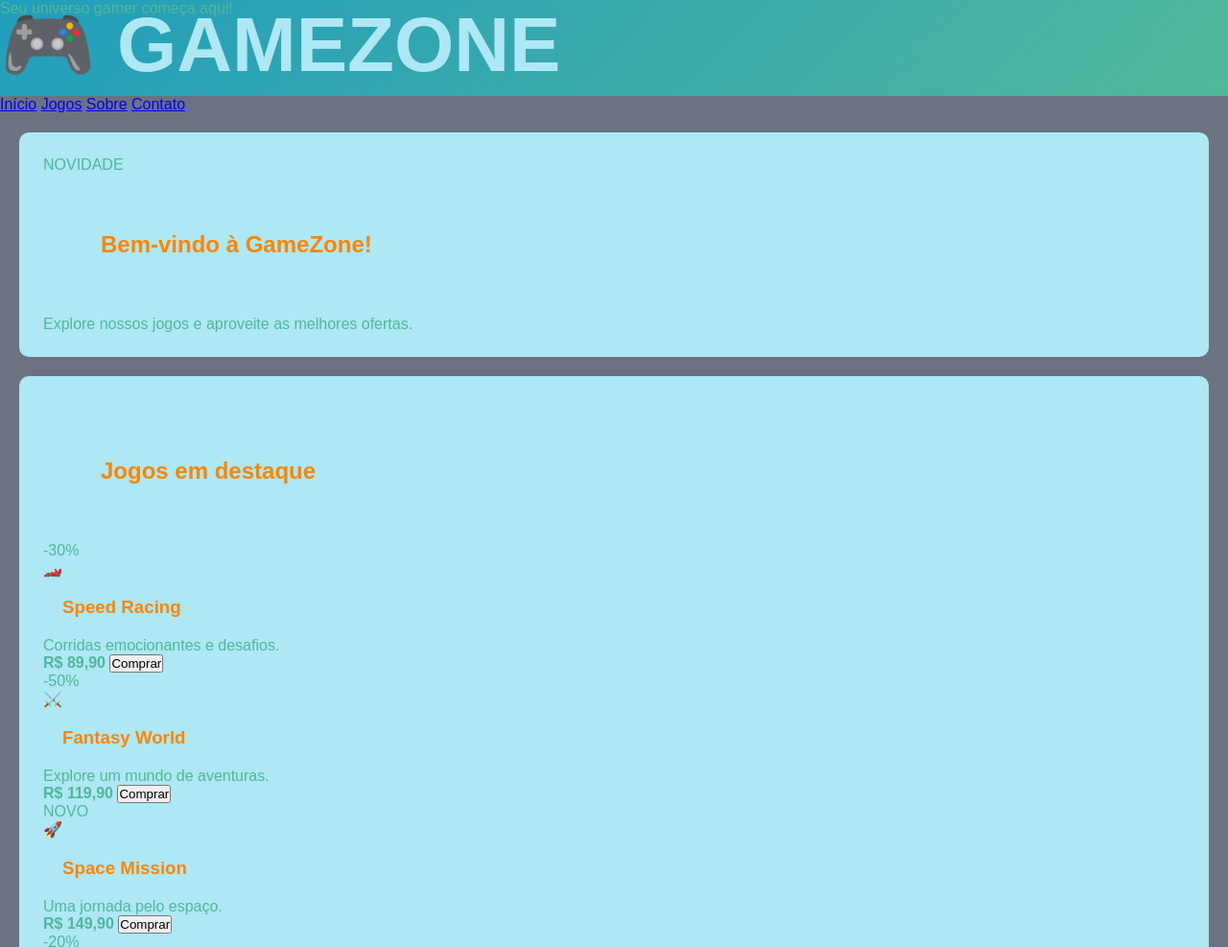
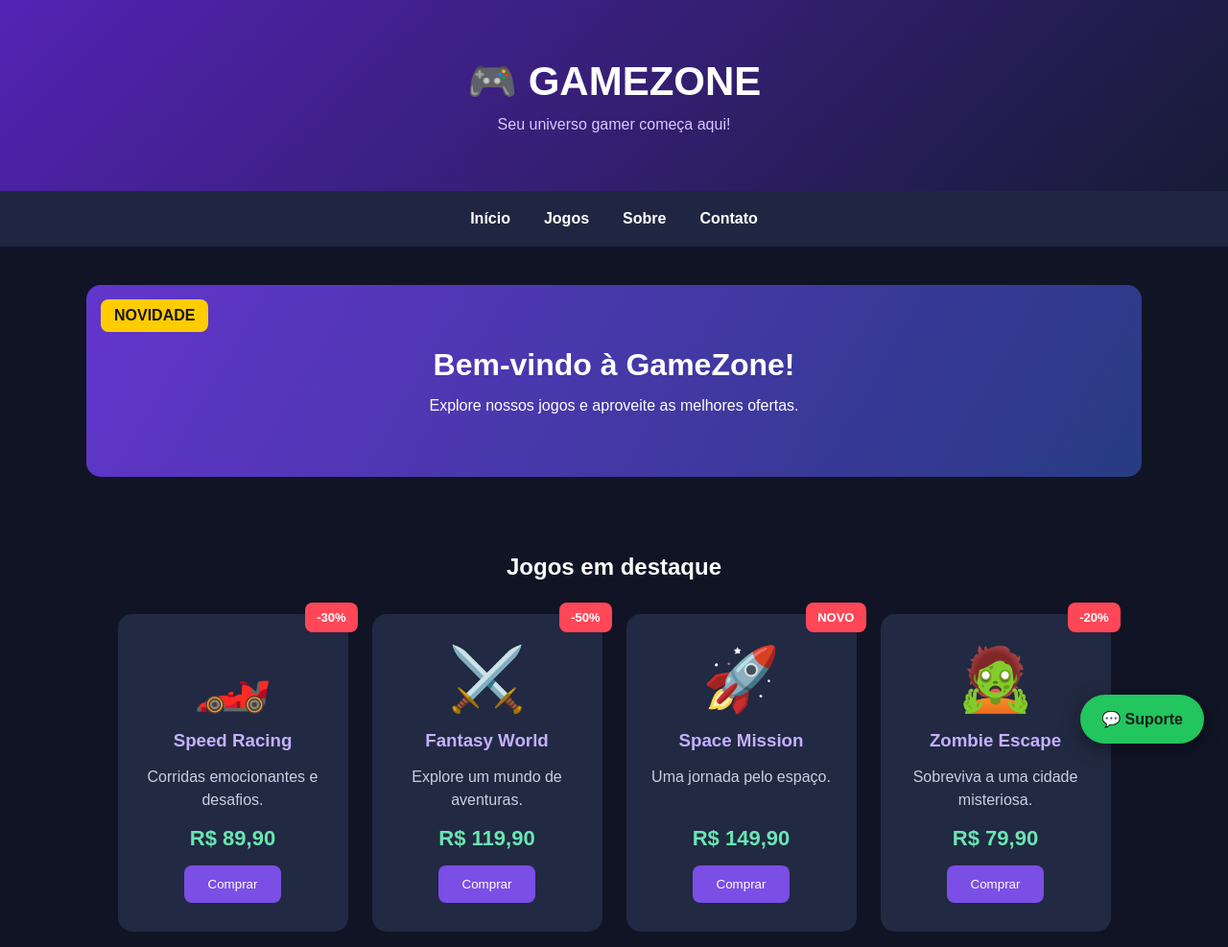
Before and after one commit to ruffeilsenac/aulaPython, a plain HTML site: page aulaCss/index.html in a window 1280 px wide. Shown: the top 987 px of the page at 96% size. Drawn offline with Linux system fonts and the light colour scheme.

Commit message:
Update style_game.css

```diff
--- a/aulaCss/css/style_game.css
+++ b/aulaCss/css/style_game.css
@@ -1,138 +1,209 @@
 
-*{
+/* CONFIGURAÇÕES GERAIS */
+* {
     margin: 0;
     padding: 0;
     box-sizing: border-box;
 }
 
-:root {
-  --color-primary: #219ebc;
-  --color-secondary: #6B7280;
-  --color-accent: #52b69a;
-  --color-background: #F9FAFB;
-  --color-head: #ffb703;
-  --color-text: #184e77;
-  --color-font: #fb8500;
-  --color-box: #ade8f4;
+body {
+    font-family: Arial, sans-serif;
+    background-color: #101425;
+    color: white;
 }
 
+/* CABEÇALHO */
 
-body{
-    margin: 0;
-    padding: 0;
-    font-family: Arial, Helvetica, sans-serif;
-    background-color: var(--color-secondary);
-    color: var(--color-accent);
-
+header {
+    background: linear-gradient(135deg, #5423b5, #161b35);
+    text-align: center;
+    padding: 60px 20px;
 }
 
-header{
-    width: 100%;
-    height: 100px;
-    display: absolute;
-    justify-content: center;
-    align-items: center;
-    background: linear-gradient(
-        135deg,
-        var(--color-primary),
-        var(--color-accent)
-    );
+header h1 {
+    font-size: 42px;
+    margin-bottom: 12px;
 }
 
-
-h1{
-    position: absolute;
-    font-size: 5rem;
-    color: var(--color-box);
-    padding: 120 px;
+header p {
+    color: #d6c9ff;
 }
 
+/* POSITION STICKY */
 
-h2{
-    color: var(--color-font);
-    padding: 60px;
+.menu {
+    position: sticky;
+    top: 0;
+    z-index: 100;
+    background-color: #202641;
+    padding: 20px;
+    display: flex;
+    justify-content: center;
+    gap: 35px;
 }
 
+.menu a {
+    color: white;
+    text-decoration: none;
+    font-weight: bold;
+}
 
-h3{
-    color: var(--color-font);
+.menu a:hover {
+    color: #b59aff;
+}
+
+/* DESTAQUE */
+
+.destaque {
+    position: relative;
+    margin: 40px auto;
+    padding: 65px 30px;
+    max-width: 1100px;
+    background: linear-gradient(120deg, #6335cc, #283b83);
+    border-radius: 15px;
+    text-align: center;
+}
+
+.destaque h2 {
+    font-size: 32px;
+    margin-bottom: 15px;
+}
+
+/* POSITION ABSOLUTE */
+
+.selo-destaque {
+    position: absolute;
+    top: 15px;
+    left: 15px;
+    background-color: #ffcc00;
+    color: #171717;
+    padding: 8px 14px;
+    border-radius: 8px;
+    font-weight: bold;
+}
+
+/* CATÁLOGO */
+
+.catalogo {
+    max-width: 1100px;
+    margin: 60px auto;
     padding: 20px;
 }
 
-
-main{
-    padding: 20px;
-    max-width: auto;
-    padding: 20px;
+.catalogo h2 {
+    text-align: center;
+    margin-bottom: 35px;
 }
 
-section{
-    margin-bottom: 20px;
-    background-color: var(--color-background);
-    padding: 25px;
-    border-radius: 10px;
-    background-color: var(--color-box);
-
+.lista-jogos {
+    display: flex;
+    flex-wrap: wrap;
+    justify-content: center;
+    gap: 25px;
 }
 
+/* POSITION RELATIVE */
 
-
-.caixa{
-    width: 180px;
-    padding: 20px;
-    border-radius: 6px;
-
+.card {
+    position: relative;
+    background-color: #222942;
+    width: 240px;
+    min-height: 320px;
+    padding: 30px 20px;
+    border-radius: 15px;
+    text-align: center;
+    display: flex;
+    flex-direction: column;
+    align-items: center;
+    gap: 15px;
 }
 
-.static{
-    position: static;
-    background: #93c5fd;
+.icone-jogo {
+    font-size: 65px;
 }
 
-.relative{
-    position: relative;
-    background: #facc15;
-    top: 55px;
-    background: #facc15;
+.card h3 {
+    color: #c4b0ff;
 }
 
-.container{
-    position: relative;
-    background: #9b9a9a;
-    height: 180px;
-    border: 2px daqshed #64748b;
-    padding: 15px;
+.card p {
+    color: #cbd0e1;
+    line-height: 1.5;
 }
 
-.absolute{
-    position: absolute;
-    background: #34d399;
-    top: 20px;
-    right: 20px;
-    position: absolute;
-    padding: 15px;
-    color: white;
-    border-radius: 6px;
+.card strong {
+    font-size: 22px;
+    color: #69e6b1;
+    margin-top: auto;
 }
 
-
-.conteudo{
-    background: #9b9a9a;
-    height: 60px;
-    padding: 20px;
+.card button {
+    background-color: #7b4ee6;
+    color: white;
+    border: none;
+    padding: 12px 25px;
+    border-radius: 8px;
+    cursor: pointer;
 }
 
-.fixed{
+/* POSITION ABSOLUTE */
+
+.promocao {
+    position: absolute;
+    top: -12px;
+    right: -10px;
+    background-color: #ff4757;
+    color: white;
+    padding: 8px 12px;
+    border-radius: 8px;
+    font-size: 13px;
+    font-weight: bold;
+}
+
+/* SEÇÕES INFORMATIVAS */
+
+.sobre,
+.contato {
+    max-width: 1100px;
+    margin: 60px auto;
+    padding: 90px 35px;
+    min-height: 300px;
+    background-color: #1c233b;
+    border-radius: 15px;
+}
+
+.sobre h2,
+.contato h2 {
+    margin-bottom: 25px;
+    color: #b59aff;
+}
+
+.sobre p,
+.contato p {
+    margin-bottom: 15px;
+    line-height: 1.8;
+}
+
+/* RODAPÉ */
+
+footer {
+    text-align: center;
+    background-color: #090d19;
+    padding: 35px;
+}
+
+/* POSITION FIXED */
+
+.suporte {
     position: fixed;
-    right: 20px;
-    background: #1155e9;
-    padding: 15px;
-    color: white;
-    border-radius: 6px;
-    bottom: 20px;
-    padding: 18px;
-    border-radius: 50px;
-    box-shadow: 0 4px 10px #00000030;
-    z-index: 10;
-
+    bottom: 25px;
+    right: 25px;
+    z-index: 200;
+    background-color: #22c55e;
+    color: #102016;
+    padding: 16px 22px;
+    border-radius: 30px;
+    text-decoration: none;
+    font-weight: bold;
+    box-shadow: 0 5px 20px #0006;
 }
```
